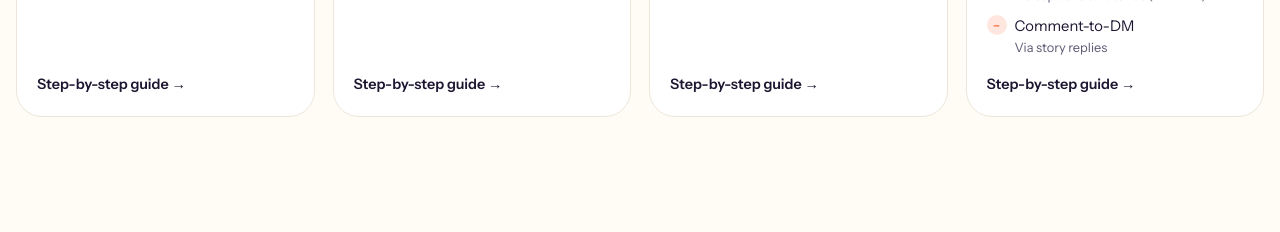
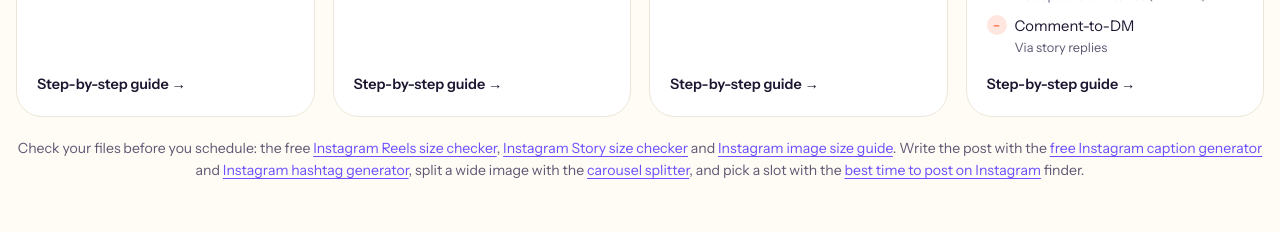
Before and after one commit to Ramanmakkar1/socialapp, a Next.js app: page /instagram-scheduler in a window 1280 px wide. Shown: the part 2880-3112 px from the top of the page. Built offline with nearby package versions, Linux system fonts and the light colour scheme; no server answers.

Commit message:
autopilot: Link the Instagram scheduler page to its matching free Instagram tools with descriptive anchors
Task #11625, written by morph/morph-dsv41flash.

```diff
--- a/src/app/instagram-scheduler/page.tsx
+++ b/src/app/instagram-scheduler/page.tsx
@@ -211,6 +211,9 @@ export default function InstagramScheduler() {
               </article>
             ))}
           </div>
+          <p className="small" style={{ marginTop: 20, textAlign: "center" }}>
+            Check your files before you schedule: the free <Link className={s.vlink} href="/tools/instagram-reels-size-checker">Instagram Reels size checker</Link>, <Link className={s.vlink} href="/tools/instagram-story-size-checker">Instagram Story size checker</Link> and <Link className={s.vlink} href="/tools/instagram-image-size">Instagram image size guide</Link>. Write the post with the <Link className={s.vlink} href="/tools/instagram-caption-generator">free Instagram caption generator</Link> and <Link className={s.vlink} href="/tools/instagram-hashtag-generator">Instagram hashtag generator</Link>, split a wide image with the <Link className={s.vlink} href="/tools/instagram-carousel-splitter">carousel splitter</Link>, and pick a slot with the <Link className={s.vlink} href="/tools/best-time-to-post-on-instagram">best time to post on Instagram</Link> finder.
+          </p>
         </div>
       </section>
 
```
